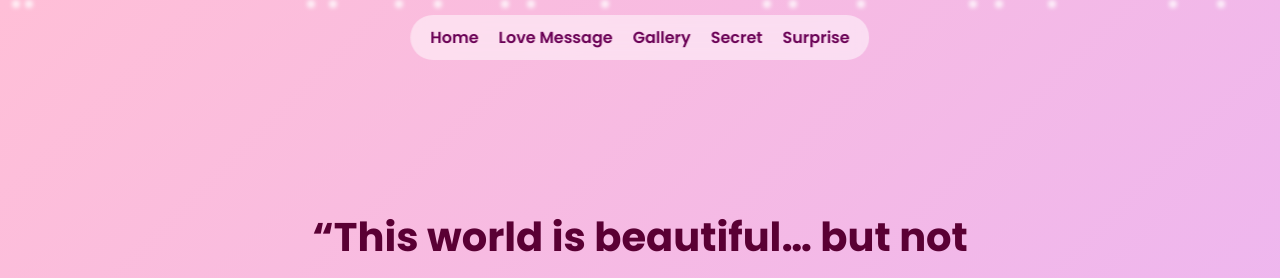
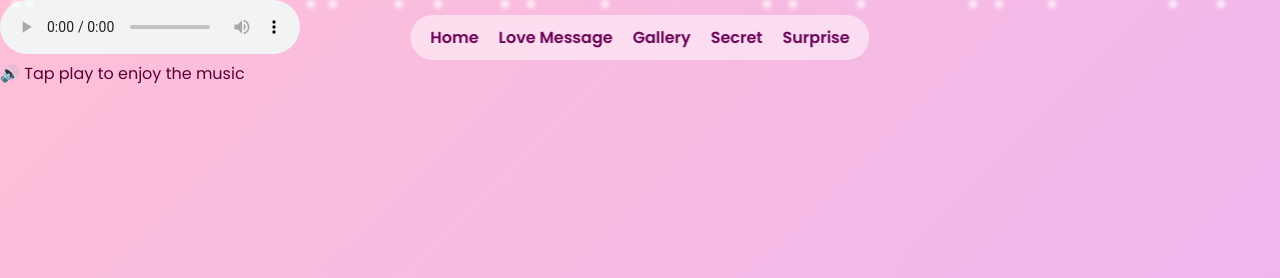
Before and after one commit to uzairmirza989-cmd/Trying, a plain HTML site: page index.html in a window 1280 px wide. Shown: the top 278 px of the page. Drawn offline with Linux system fonts and the light colour scheme.

Commit message:
Update index.html

```diff
--- a/index.html
+++ b/index.html
@@ -186,9 +186,11 @@ nav a:hover { color: #ff2e8a; }
 
 <body>
 
-<audio autoplay muted loop>
-  <source src="assets/song.mp3" type="audio/mpeg">
+<audio controls loop>
+  <source src="For My.mp3.mp3" type="audio/mpeg">
 </audio>
+<p>🔊 Tap play to enjoy the music</p>
+
 
 <!-- ⭐⭐ BACKGROUND MUSIC ⭐⭐ -->
 <audio id="bgMusic" preload="auto">
```
